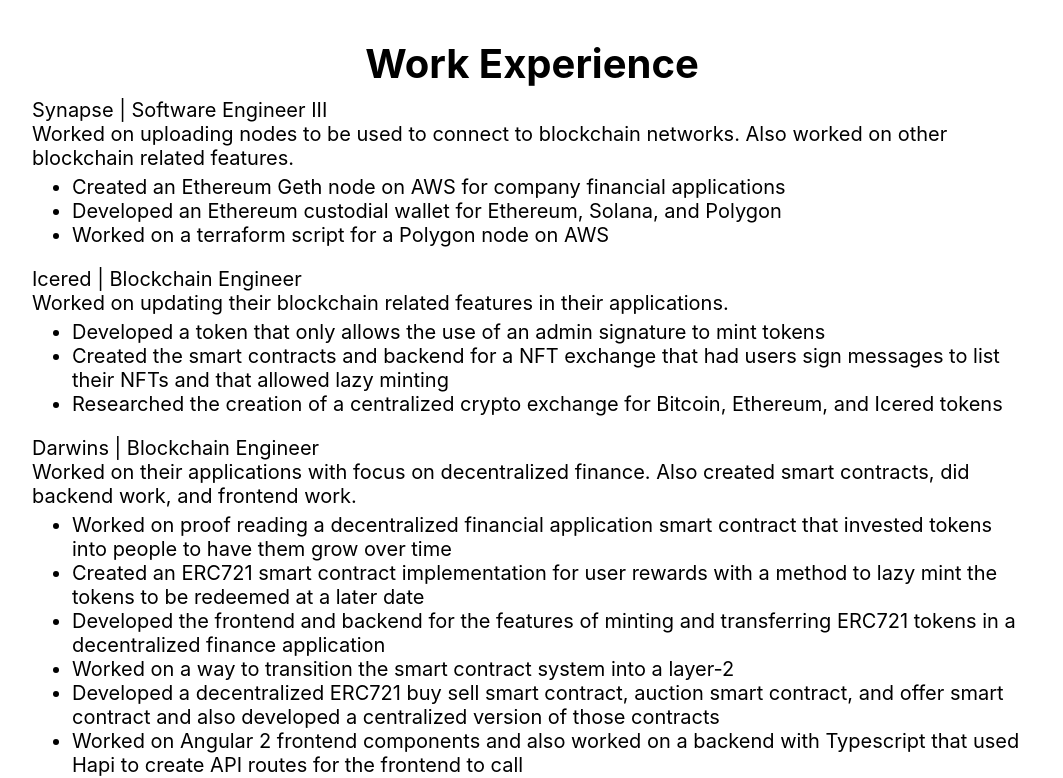
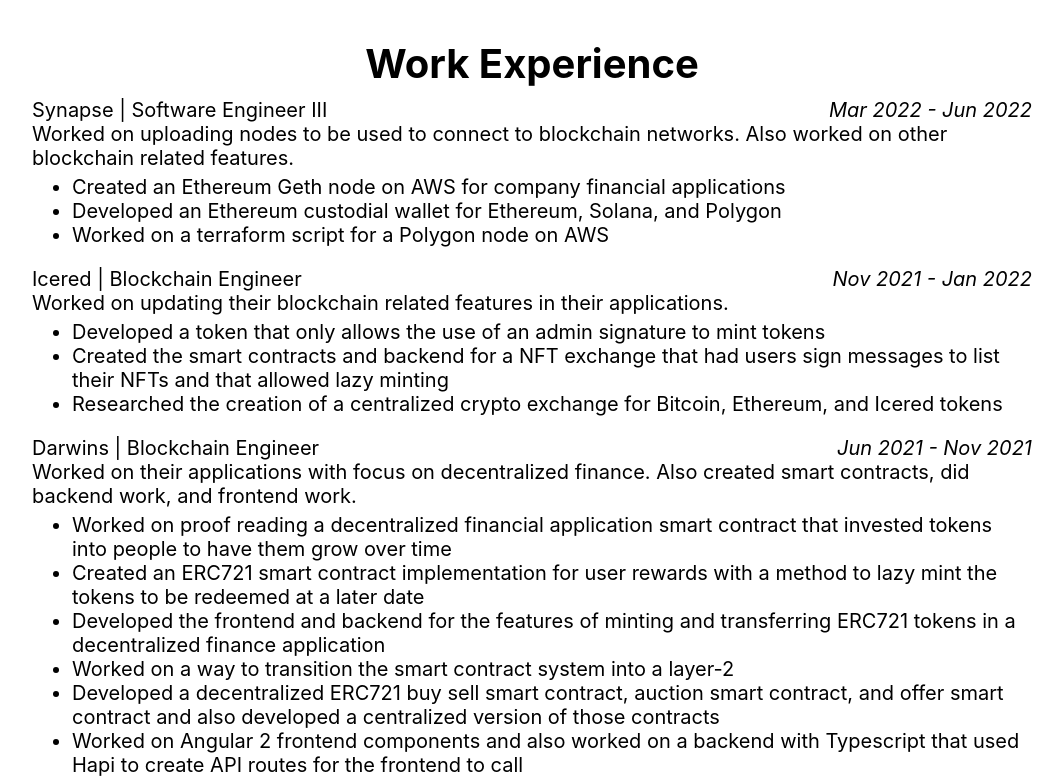
Before and after one commit to zhiwenh/personal-website, a React (Create React App) app in the folder client/: page / in a window 1280 px wide. Shown: the part 5437-6215 px from the top of the page, without its empty margins (108-1171 px from the left). Built offline with nearby package versions, Linux system fonts and the light colour scheme.

Commit message:
Added dates worked

```diff
--- a/client/src/App.css
+++ b/client/src/App.css
@@ -281,6 +281,11 @@ a, a:hover, a:visited, a:active {
   flex-direction: row;
 } */
 
+.work-experience-company-name-and-dates-worked-wrap {
+  display: flex;
+  flex-direction: row;
+}
+
 .work-experience-company-name {
   font-size: 20px;
   text-align: left;
@@ -289,6 +294,14 @@ a, a:hover, a:visited, a:active {
 .work-experience-position {
   font-size: 20px;
   text-align: left;
+}
+
+.work-experience-dates-worked {
+  margin-left: auto;
+  margin-right: 0;
+  font-size: 20px;
+  text-align: right;
+  font-style: italic;
 }
 
 .work-experience-company-description {
--- a/client/src/App.js
+++ b/client/src/App.js
@@ -278,6 +278,7 @@ function App() {
           </div>
           <WorkExperience
             companyNameAndPosition="Synapse | Software Engineer III"
+            datesWorked="Mar 2022 - Jun 2022"
             companyDescription="Worked on uploading nodes to be used to connect
             to blockchain networks. Also worked on other blockchain related features."
             jobAccomplishments={[
@@ -288,6 +289,7 @@ function App() {
           />
           <WorkExperience
             companyNameAndPosition="Icered | Blockchain Engineer"
+            datesWorked="Nov 2021 - Jan 2022"
             companyDescription="Worked on updating their blockchain related features
             in their applications."
             jobAccomplishments={[
@@ -298,6 +300,7 @@ function App() {
           />
           <WorkExperience
             companyNameAndPosition="Darwins | Blockchain Engineer"
+            datesWorked="Jun 2021 - Nov 2021"
             companyDescription="Worked on their applications with focus on decentralized
             finance. Also created smart contracts, did backend work, and frontend work."
             jobAccomplishments={[
@@ -312,6 +315,7 @@ function App() {
           />
           <WorkExperience
             companyNameAndPosition="Halo Platform | Back-end Developer"
+            datesWorked="May 2018 - Aug 2018"
             companyDescription="Worked on a decentralized trading platform."
             jobAccomplishments={[
               'Helped with a cryptocurrency exchange using Node.js that traded Bitcoin, Ethereum, and Halo',
@@ -321,6 +325,7 @@ function App() {
           />
           <WorkExperience
             companyNameAndPosition="Florida Biologix | Lab Technician"
+            datesWorked="March 2015 – August 2015"
             companyDescription="Worked in the manufacturing department of the company
             producing large volumes of biologic products."
             jobAccomplishments={[
--- a/client/src/Components/WorkExperience.js
+++ b/client/src/Components/WorkExperience.js
@@ -1,7 +1,7 @@
 import './../App.css';
 
 export default function WorkExperience(
-  {companyNameAndPosition, position, companyDescription, jobAccomplishments}
+  {companyNameAndPosition, datesWorked, companyDescription, jobAccomplishments}
 ) {
 
   if (jobAccomplishments) {
@@ -14,8 +14,13 @@ export default function WorkExperience(
 
   return (
     <div className="work-experience">
-      <div className="work-experience-company-name">
-        {companyNameAndPosition}
+      <div className="work-experience-company-name-and-dates-worked-wrap">
+        <div className="work-experience-company-name">
+          {companyNameAndPosition}
+        </div>
+        <div className="work-experience-dates-worked">
+          {datesWorked}
+        </div>
       </div>
       <div className="work-experience-company-description">
         {companyDescription}
```
